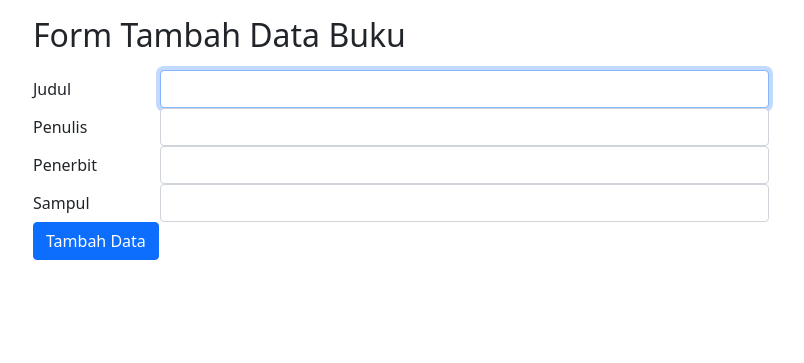
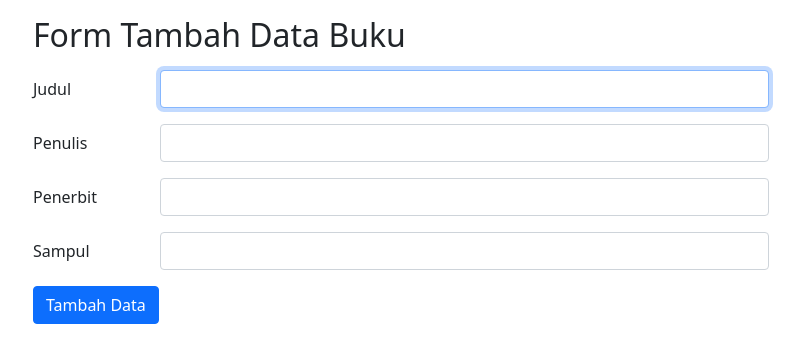
Before and after one commit to indah2701/appci4, a CodeIgniter 4 app: template app/Views/Buku/create.php in a window 1280 px wide. Shown: the part 56-419 px from the top of the page, without its empty margins (49-853 px from the left). Run offline with PHP 8.4 and a stand-in for CodeIgniter, Linux system fonts and the light colour scheme; the template is opened without the code that fills it, so the values that code supplies are empty; some libraries are stand-ins or nearby versions.

Commit message:
update insert

```diff
--- a/app/Controllers/Buku.php
+++ b/app/Controllers/Buku.php
@@ -11,6 +11,7 @@ class Buku extends BaseController
     protected $bukuModel;
     public function __construct()
     {
+        helper("form");
         $this->BukuModel = new BukuModel();
     }
 
@@ -84,7 +85,7 @@ class Buku extends BaseController
             'penerbit' => $this->request->getPost('penerbit'),
             'sampul' => $this->request->getPost('sampul')
         ];
-        $save = $this->bukuModel->add($data);
+        $this->BukuModel->add($data);
         session()->setFlashdata('pesan', 'Data Berhasil Ditambahkan');
         return redirect()->to('/buku');
     }
--- a/app/Models/BukuModel.php
+++ b/app/Models/BukuModel.php
@@ -8,7 +8,7 @@ use db;
 class BukuModel extends Model
 {
     protected $table = 'buku';
-    protected $useTimestamps = true;
+    // protected $useTimestamps = true;
     protected $allowedFields = ['judul', 'slug', 'penulis', 'penerbit', 'sampul'];
 
     public function getBuku($slug = false)
@@ -18,6 +18,8 @@ class BukuModel extends Model
         }
         return $this->where(['slug' => $slug])->first();
     }
+
+
     public function add($data)
     {
         $this->db->table('buku')->insert($data);
--- a/app/Views/Buku/create.php
+++ b/app/Views/Buku/create.php
@@ -4,39 +4,41 @@
     <div class="row">
         <div class="col-8">
             <h2 class="my-3">Form Tambah Data Buku</h2>
-            <form action="/buku/save" method="post">
-                <?= csrf_field(); ?>
+            <!-- <form action="/buku/save" method="post"> -->
+            <?php
+            echo form_open('buku/save');
+            ?>
             <!-- csrf cross side resource forgary manipulasi atau pemalsuan dari halaman lain -->
-                <div class="form-group row">
+            <div class="form-group row my-3">
                 <label for="judul" class="col-sm-2 col-form-label">Judul</label>
                 <div class="col-sm-10">
                     <input type="text" class="form-control" id="judul" name="judul" autofocus>
                 </div>
             </div>
-                <div class="form-group row">
+            <div class="form-group row my-3">
                 <label for="penulis" class="col-sm-2 col-form-label">Penulis</label>
                 <div class="col-sm-10">
                     <input type="text" class="form-control" id="penulis" name="penulis">
                 </div>
             </div>
-                <div class="form-group row">
+            <div class="form-group row my-3">
                 <label for="penerbit" class="col-sm-2 col-form-label">Penerbit</label>
                 <div class="col-sm-10">
                     <input type="text" class="form-control" id="penerbit" name="penerbit">
                 </div>
             </div>
-                <div class="form-group row">
+            <div class="form-group row my-3">
                 <label for="sampul" class="col-sm-2 col-form-label">Sampul</label>
                 <div class="col-sm-10">
                     <input type="text" class="form-control" id="sampul" name="sampul">
                 </div>
             </div>
-                <div class="form-group row">
+            <div class="form-group row my-3">
                 <div class="col-sm-10">
                     <button type="submit" class="btn btn-primary">Tambah Data</button>
                 </div>
             </div>
-            </form>
+            <?php echo form_close() ?>
 
         </div>
     </div>
--- a/app/Views/Buku/index.php
+++ b/app/Views/Buku/index.php
@@ -13,7 +13,7 @@
             <table class="table">
                 <thead>
                     <tr>
-                        <th scope="col">#</th>
+                        <th scope="col">No</th>
                         <th scope="col">Sampul</th>
                         <th scope="col">Judul</th>
                         <th scope="col">Aksi</th>
--- a/public/css/style.css
+++ b/public/css/style.css
@@ -1,5 +1,5 @@
 .sampul {
-  width: 100px;
+  width: 120px;
 }
 .table > tbody > tr > * {
   vertical-align: middle;
```
Also changed, not shown: app/Views/Buku/detail.php (+5 -6 lines). Lines whose indentation alone changed are shown as unchanged.
